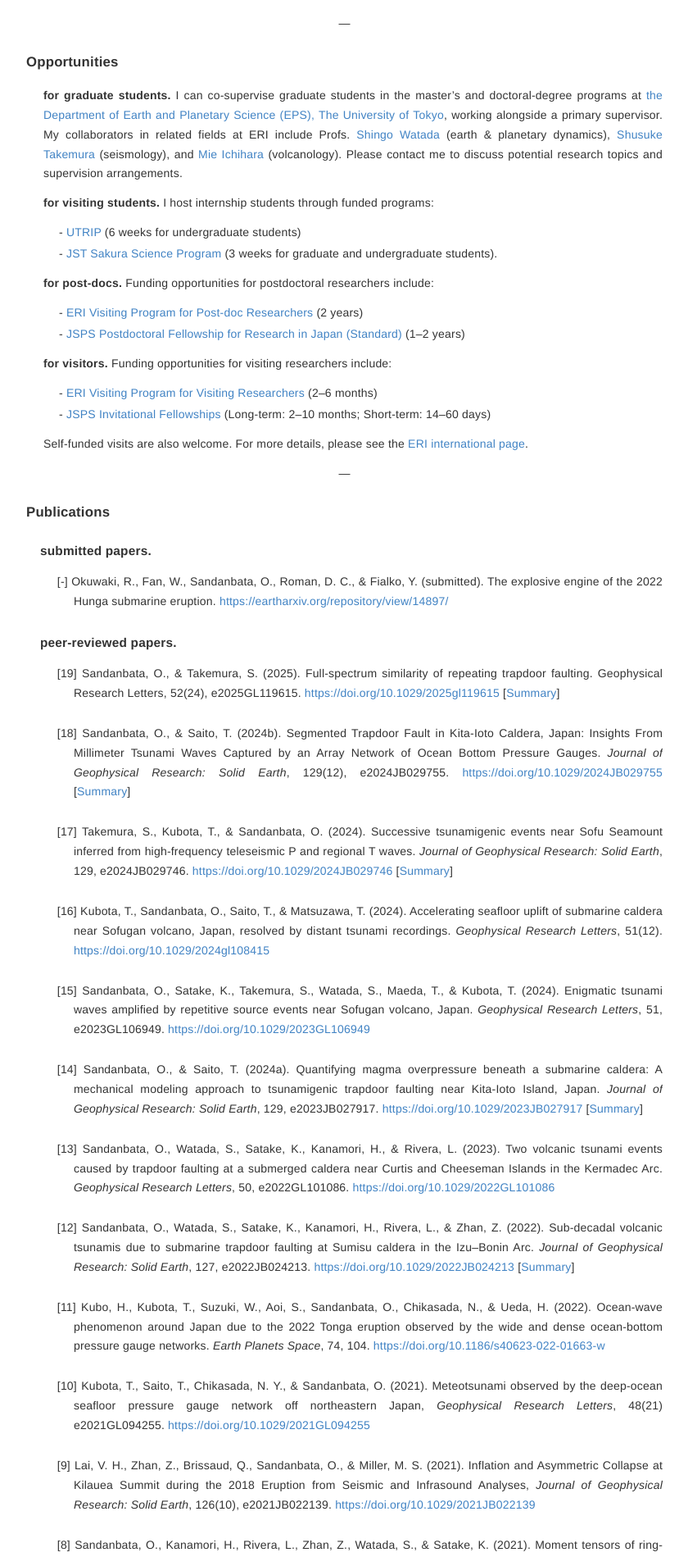
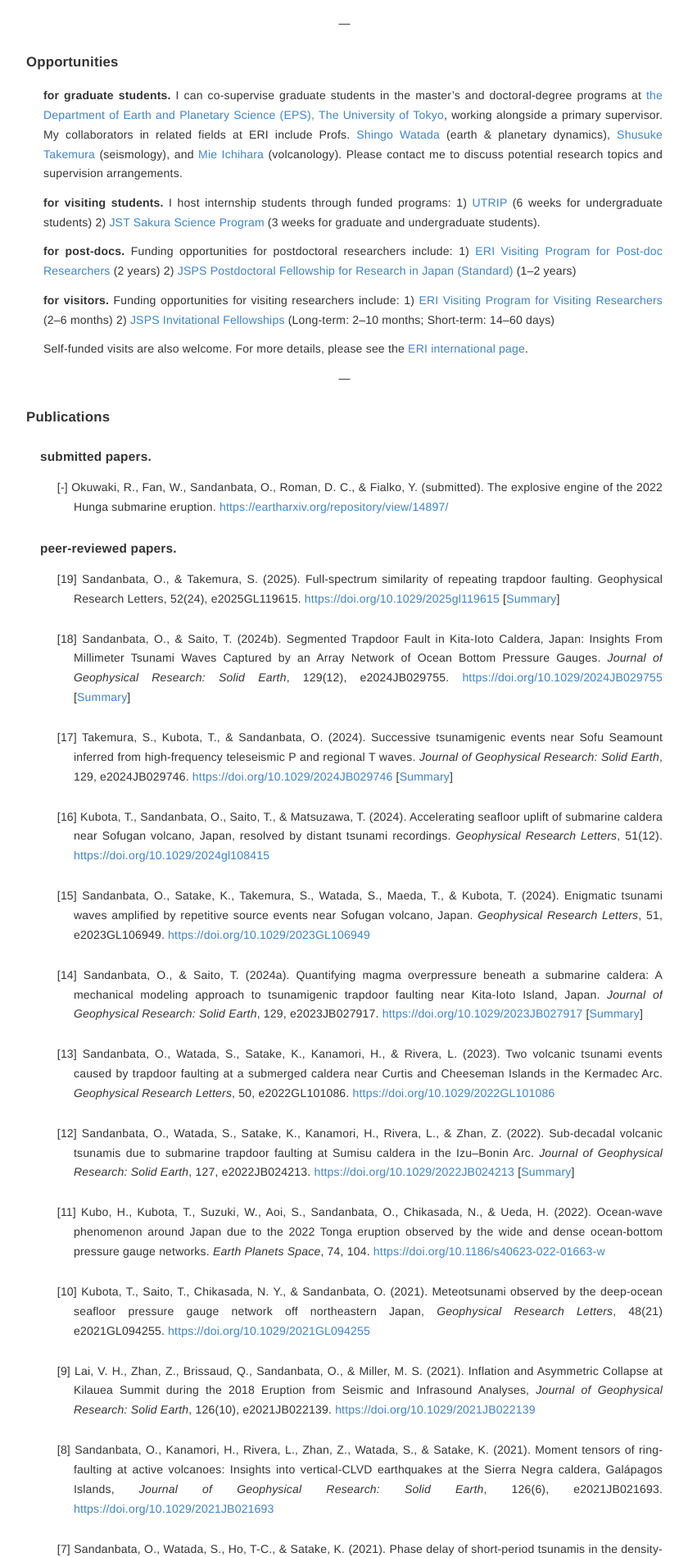
Before and after one commit to osandanbata/osandanbata.github.io, a Jekyll site: the page built from _pages/index_en.md, in a window 1280 px wide. Shown: the part 731-2630 px from the top of the page at 82% size, without its empty margins (216-1056 px from the left). Built offline with Jekyll 4.4.1, drawn with Linux system fonts in a browser that asks for light colours.

Commit message:
update top

```diff
--- a/_pages/index_en.md
+++ b/_pages/index_en.md
@@ -39,19 +39,18 @@ permalink: /en/
 **for graduate students.** I can co-supervise graduate students in the master's and doctoral-degree programs at [the Department of Earth and Planetary Science (EPS), The University of Tokyo](https://www.eps.s.u-tokyo.ac.jp/en/graduateadmission_en/), working alongside a primary supervisor. My collaborators in related fields at ERI include Profs. [Shingo Watada](https://sites.google.com/g.ecc.u-tokyo.ac.jp/watada-lab/english) (earth & planetary dynamics), [Shusuke Takemura](https://sites.google.com/site/takeshun1984/) (seismology), and [Mie Ichihara](https://www.eri.u-tokyo.ac.jp/ichihalab/EN/index.html) (volcanology). Please contact me to discuss potential research topics and supervision arrangements.
 
 **for visiting students.** I host internship students through funded programs:
-- [UTRIP](https://www.s.u-tokyo.ac.jp/en/utrip/) (6 weeks for undergraduate students)
-- [JST Sakura Science Program](https://www.eri.u-tokyo.ac.jp/en/international/jst-sakura-science-program/) (3 weeks for graduate and undergraduate students).
+1) [UTRIP](https://www.s.u-tokyo.ac.jp/en/utrip/) (6 weeks for undergraduate students)
+2) [JST Sakura Science Program](https://www.eri.u-tokyo.ac.jp/en/international/jst-sakura-science-program/) (3 weeks for graduate and undergraduate students).
 
 **for post-docs.** Funding opportunities for postdoctoral researchers include:
-- [ERI Visiting Program for Post-doc Researchers](https://www.eri.u-tokyo.ac.jp/en/international/for-researchers/long-term-visiting-program/) (2 years)
-- [JSPS Postdoctoral Fellowship for Research in Japan (Standard)](https://www.jsps.go.jp/english/e-fellow/e-ippan/index.html) (1–2 years)
+1) [ERI Visiting Program for Post-doc Researchers](https://www.eri.u-tokyo.ac.jp/en/international/for-researchers/long-term-visiting-program/) (2 years)
+2) [JSPS Postdoctoral Fellowship for Research in Japan (Standard)](https://www.jsps.go.jp/english/e-fellow/e-ippan/index.html) (1–2 years)
 
 **for visitors.** Funding opportunities for visiting researchers include:
-- [ERI Visiting Program for Visiting Researchers](https://www.eri.u-tokyo.ac.jp/en/international/for-researchers/long-term-visiting-program/) (2–6 months)
-- [JSPS Invitational Fellowships](https://www.jsps.go.jp/english/e-inv/index.html) (Long-term: 2–10 months; Short-term: 14–60 days)
+1) [ERI Visiting Program for Visiting Researchers](https://www.eri.u-tokyo.ac.jp/en/international/for-researchers/long-term-visiting-program/) (2–6 months)
+2) [JSPS Invitational Fellowships](https://www.jsps.go.jp/english/e-inv/index.html) (Long-term: 2–10 months; Short-term: 14–60 days)
 
 Self-funded visits are also welcome. For more details, please see the [ERI international page](https://www.eri.u-tokyo.ac.jp/en/international/).
-
 
 <div align="center">
 —
```
Also changed, not shown: index.md (+4 -4 lines).
